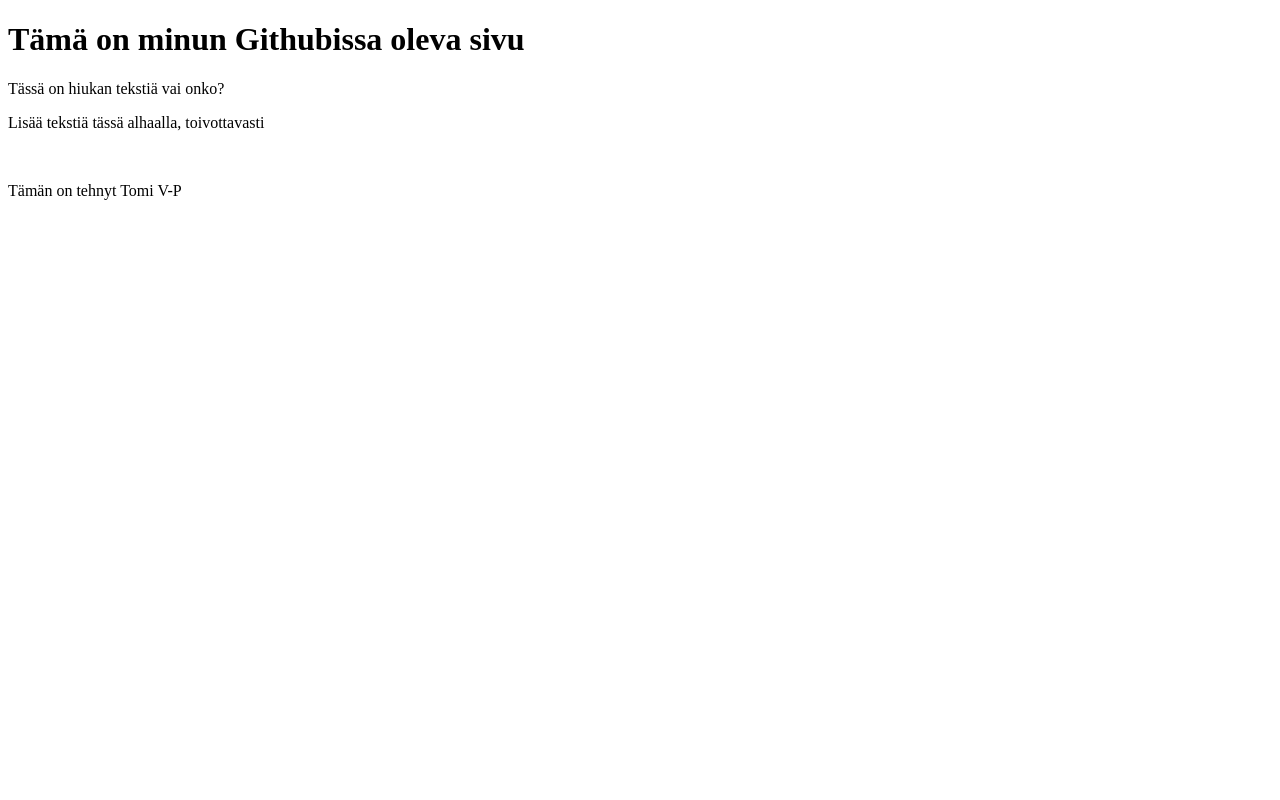
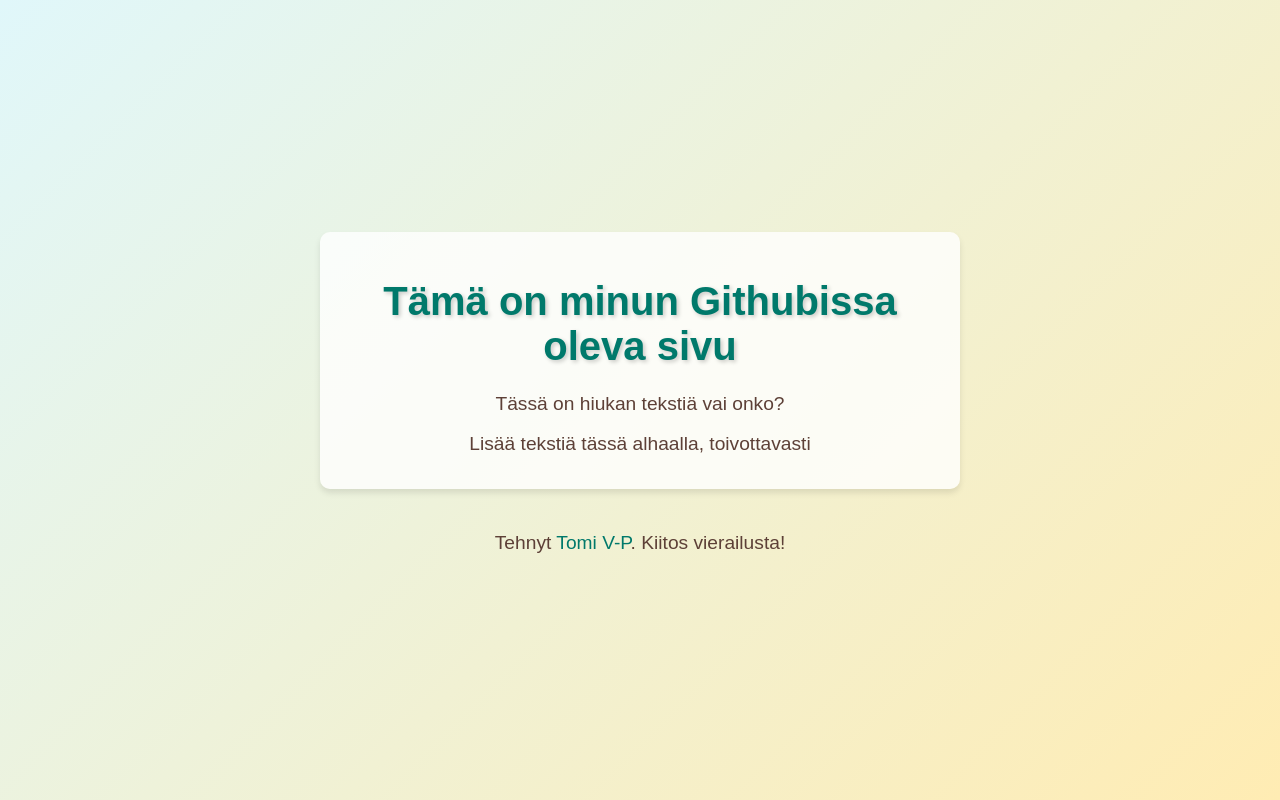
Before and after one commit to tomvanhap/tomvanhap.github.io, a plain HTML site: page index.html in a window 1280 px wide. Drawn offline with Linux system fonts and the light colour scheme.

Commit message:
update index

```diff
--- a/index.html
+++ b/index.html
@@ -1,14 +1,75 @@
 <!DOCTYPE html>
-<html>
+<html lang="fi">
 <head>
-<title>Tomi V-P</title>
+  <meta charset="UTF-8">
+  <meta name="viewport" content="width=device-width, initial-scale=1.0">
+  <title>Tomi V-P</title>
+  <style>
+    /* General Reset */
+    body {
+      margin: 0;
+      font-family: 'Arial', sans-serif;
+      background: linear-gradient(135deg, #e0f7fa, #ffecb3);
+      color: #333;
+      display: flex;
+      flex-direction: column;
+      align-items: center;
+      justify-content: center;
+      min-height: 100vh;
+      text-align: center;
+    }
+
+    h1 {
+      font-size: 2.5rem;
+      margin-bottom: 0.5em;
+      color: #00796b;
+      text-shadow: 2px 2px 4px rgba(0, 0, 0, 0.2);
+    }
+
+    p {
+      font-size: 1.2rem;
+      line-height: 1.6;
+      margin: 0.5em 0;
+      color: #5d4037;
+    }
+
+    .content-box {
+      background: rgba(255, 255, 255, 0.8);
+      padding: 20px;
+      border-radius: 10px;
+      box-shadow: 0 4px 6px rgba(0, 0, 0, 0.1);
+      max-width: 600px;
+    }
+
+    footer {
+      margin-top: 2em;
+      font-size: 0.9rem;
+      color: #757575;
+    }
+
+    a {
+      color: #00796b;
+      text-decoration: none;
+    }
+
+    a:hover {
+      text-decoration: underline;
+    }
+
+    /* Add a smooth animation on hover for links */
+    a {
+      transition: color 0.3s ease-in-out;
+    }
+  </style>
 </head>
 <body>
-
-<h1>Tämä on minun Githubissa oleva sivu</h1>
-<p>Tässä on hiukan tekstiä vai onko?</p>
-<p>Lisää tekstiä tässä alhaalla, toivottavasti</p>
-  <br>
-<p>Tämän on tehnyt Tomi V-P</p>
+  <div class="content-box">
+    <h1>Tämä on minun Githubissa oleva sivu</h1>
+    <p>Tässä on hiukan tekstiä vai onko?</p>
+    <p>Lisää tekstiä tässä alhaalla, toivottavasti</p>
+  </div>
+  <footer>
+    <p>Tehnyt <a href="https://github.com/">Tomi V-P</a>. Kiitos vierailusta!</p>
+  </footer>
 </body>
 </html>
```
